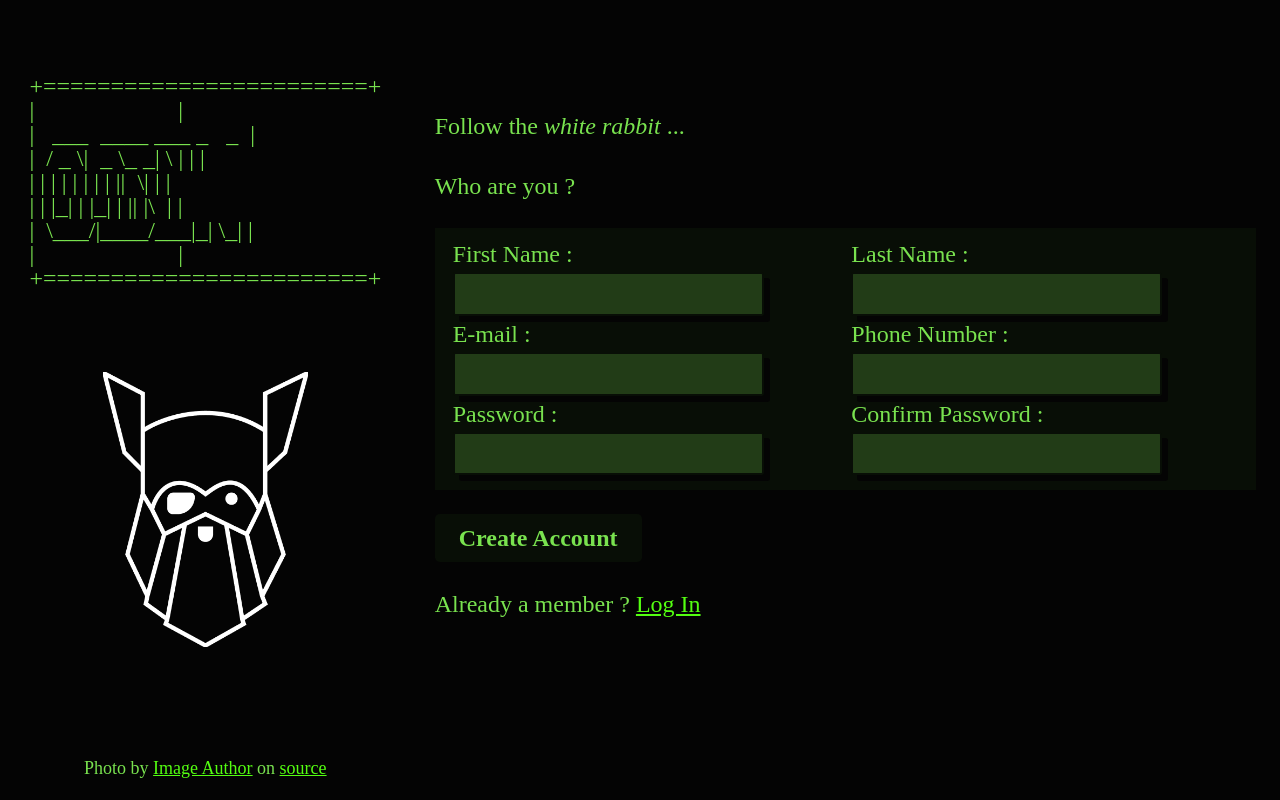
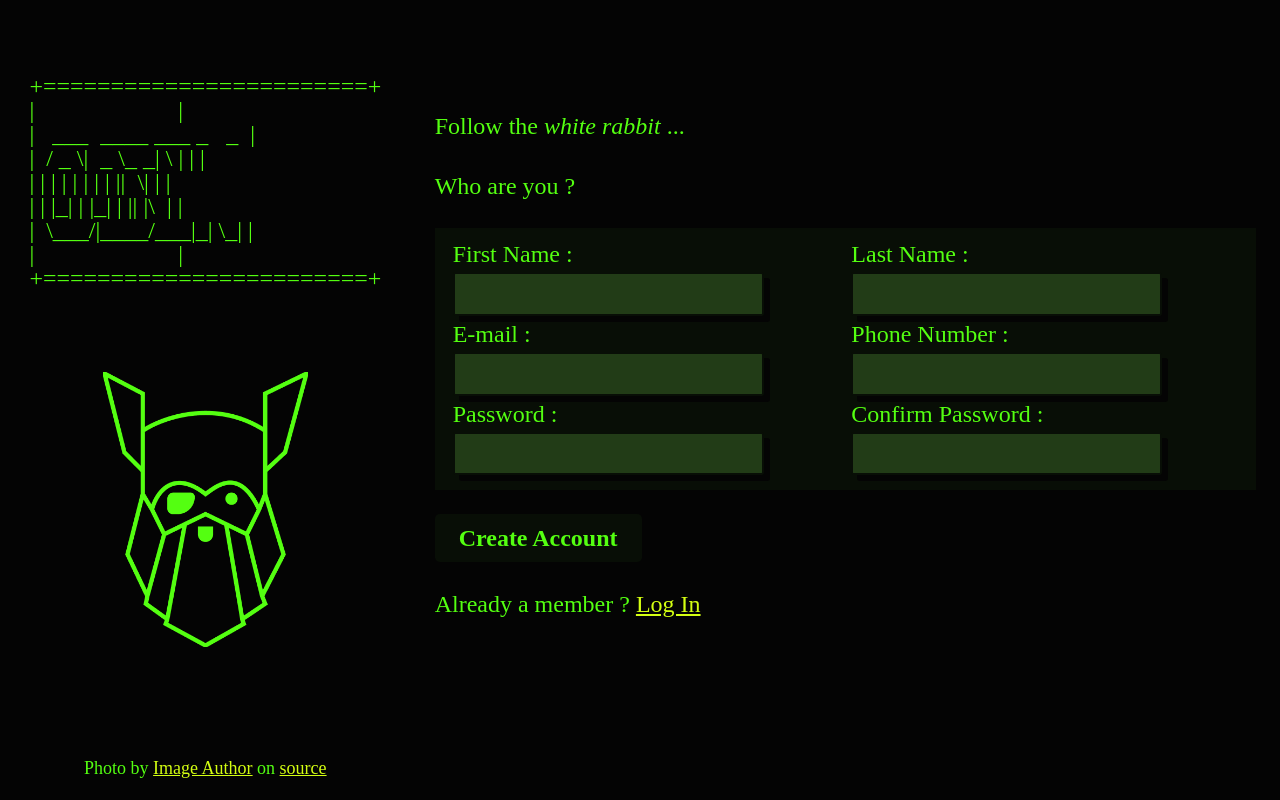
Before and after one commit to pier-rot/odin-signup-form, a plain HTML site: page index.html in a window 1280 px wide. Drawn offline with Linux system fonts and the light colour scheme; a web font is replaced by a local one.

Commit message:
Update image and colors

```diff
--- a/index.html
+++ b/index.html
@@ -22,14 +22,14 @@
                 </p>
 			</div>
 
-            <img id="logo" src="images/odin-lined.png" alt="odin logo" srcset="">
+            <img id="logo" src="images/image.png" alt="odin logo" srcset="">
 			<div id="image-credit">
 				Photo by
-				<a href="http://" target="_blank" rel="noopener noreferrer"
+				<a href="https://www.theodinproject.com/" target="_blank" rel="noopener noreferrer"
 					>Image Author</a
 				>
 				on
-				<a href="http://" target="_blank" rel="noopener noreferrer"
+				<a href="https://www.theodinproject.com/" target="_blank" rel="noopener noreferrer"
 					>source</a
 				>
 			</div>
--- a/style.css
+++ b/style.css
@@ -101,7 +101,7 @@ h6 {
 	font-size: 24px;
 
 	background-color: var(--my-black);
-	color: var(--light-green);
+	color: var(--neon-green);
 
 	font-family: "3270 Nerd Font Mono Regular";
 }
@@ -200,7 +200,7 @@ fieldset {
 
 a {
 	/* text-decoration: none; */
-	color: var(--neon-green);
+	color: var(--my-yellow);
 }
 
 input {
@@ -208,7 +208,7 @@ input {
 	border: solid var(--darkest-green) 2px;
 	box-shadow: var(--my-black) 0.25rem 0.25rem;
 	border-radius: 0.1rem;
-	color: var(--light-green);
+	color: var(--neon-green);
 	line-height: 1.15;
 	padding: 0.25rem;
 }
@@ -243,7 +243,7 @@ input:-internal-autofill-selected {
 	background-color: var(--darkest-green);
 	border-radius: 0.2rem;
 	border: none;
-	color: var(--light-green);
+	color: var(--neon-green);
 	font-weight: 800;
 	padding: 0.25rem 1rem;
 }
```
Also changed, not shown: images/image.png (added).
